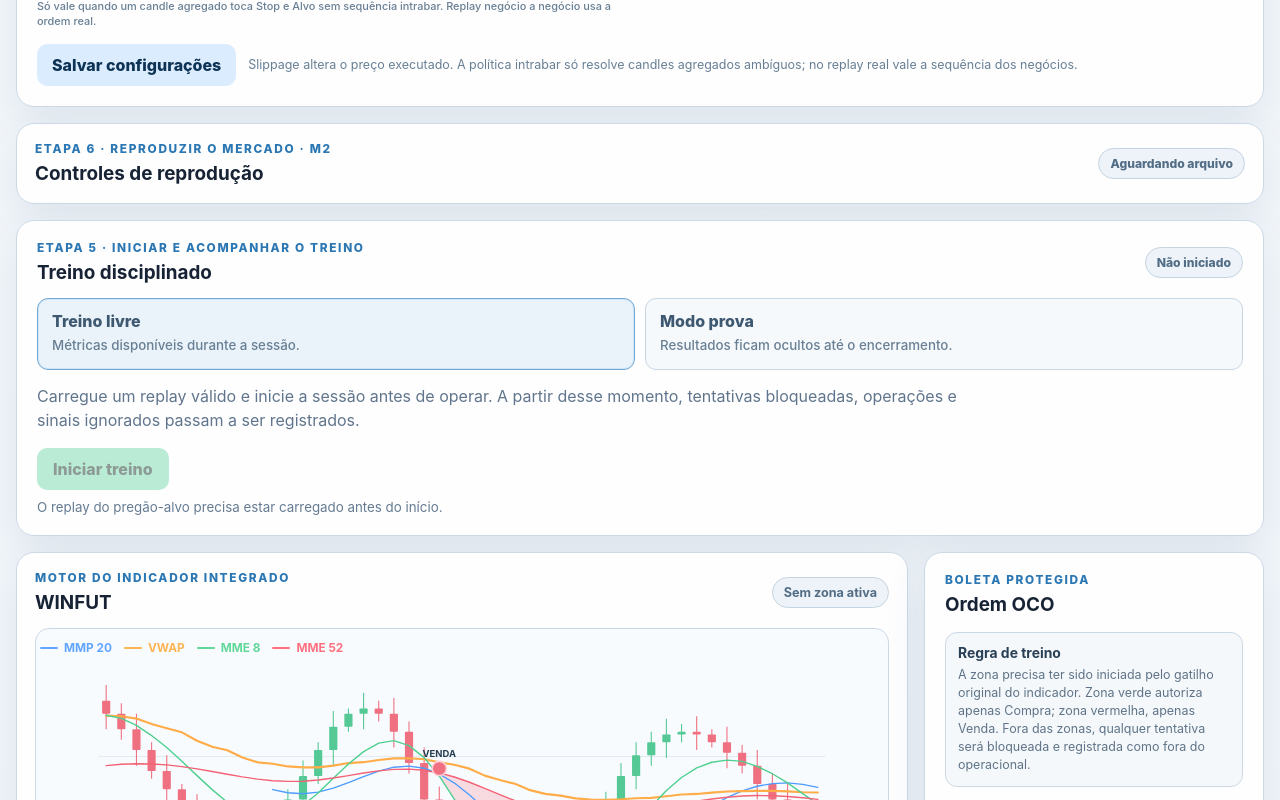
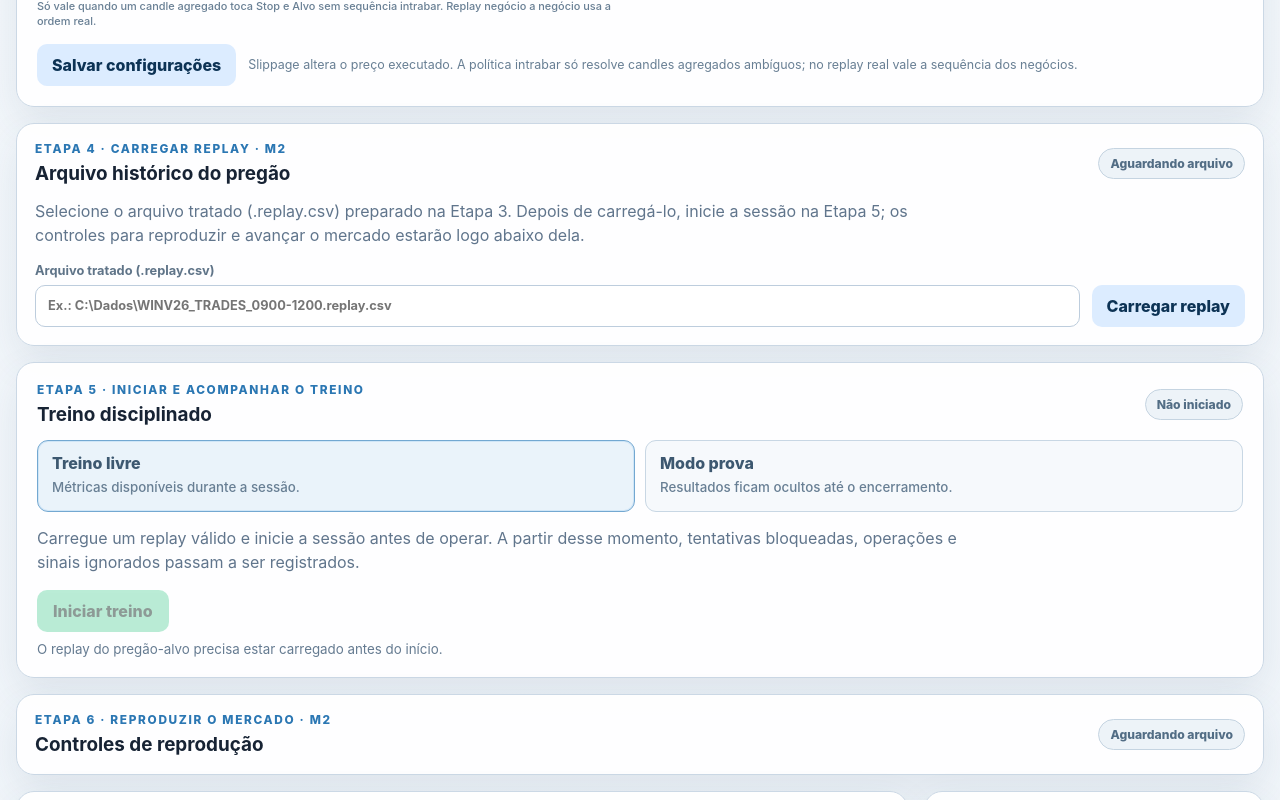
Before and after one commit to pablopcdossantos2-sys/simulador-de-trade, a React (Vite) app: page / in a window 1280 px wide. Shown: the part 1440-2240 px from the top of the page. Built offline with nearby package versions, Linux system fonts and the light colour scheme.

Commit message:
ui: place replay controls after training setup

```diff
--- a/src/App.tsx
+++ b/src/App.tsx
@@ -2,6 +2,7 @@ import { useCallback, useEffect, useMemo, useRef, useState } from "react";
 import { CandleChart } from "./components/CandleChart";
 import { DataPreparationPanel } from "./components/DataPreparationPanel";
 import { ReplayControls } from "./components/ReplayControls";
+import { ReplayLoadPanel } from "./components/ReplayLoadPanel";
 import { ReplayCatalogPanel } from "./components/ReplayCatalogPanel";
 import { PlanDataPreparationPanel } from "./components/PlanDataPreparationPanel";
 import { RuleViolationModal } from "./components/RuleViolationModal";
@@ -966,24 +967,15 @@ export default function App() {
         }}
       />
 
-      <ReplayControls
+      <ReplayLoadPanel
         path={replay.path}
         timeframeMinutes={replayTimeframeMinutes}
         onPathChange={replay.setPath}
         session={replay.session}
         playing={replay.playing}
-        speed={replay.speed}
-        processed={replay.processed}
-        currentTimestamp={replay.currentTimestamp}
-        finished={replay.finished}
         busy={replay.busy}
+        trainingActive={trainingActive}
         onLoad={() => void loadReplay()}
-        onPlayPause={() => replay.setPlaying(!replay.playing)}
-        trainingActive={trainingActive}
-        onStep={() => void replay.step()}
-        onStepCandle={() => void replay.stepCandle()}
-        onReset={() => void resetReplay()}
-        onSpeedChange={replay.setSpeed}
       />
 
       <TrainingSessionPanel
@@ -1001,6 +993,23 @@ export default function App() {
         replayLoaded={Boolean(replay.session)}
         onStart={() => void startTraining()}
         onEnd={() => void finishTraining()}
+      />
+
+      <ReplayControls
+        timeframeMinutes={replayTimeframeMinutes}
+        session={replay.session}
+        playing={replay.playing}
+        speed={replay.speed}
+        processed={replay.processed}
+        currentTimestamp={replay.currentTimestamp}
+        finished={replay.finished}
+        busy={replay.busy}
+        onPlayPause={() => replay.setPlaying(!replay.playing)}
+        trainingActive={trainingActive}
+        onStep={() => void replay.step()}
+        onStepCandle={() => void replay.stepCandle()}
+        onReset={() => void resetReplay()}
+        onSpeedChange={replay.setSpeed}
       />
 
       <section className="workspace">
```
